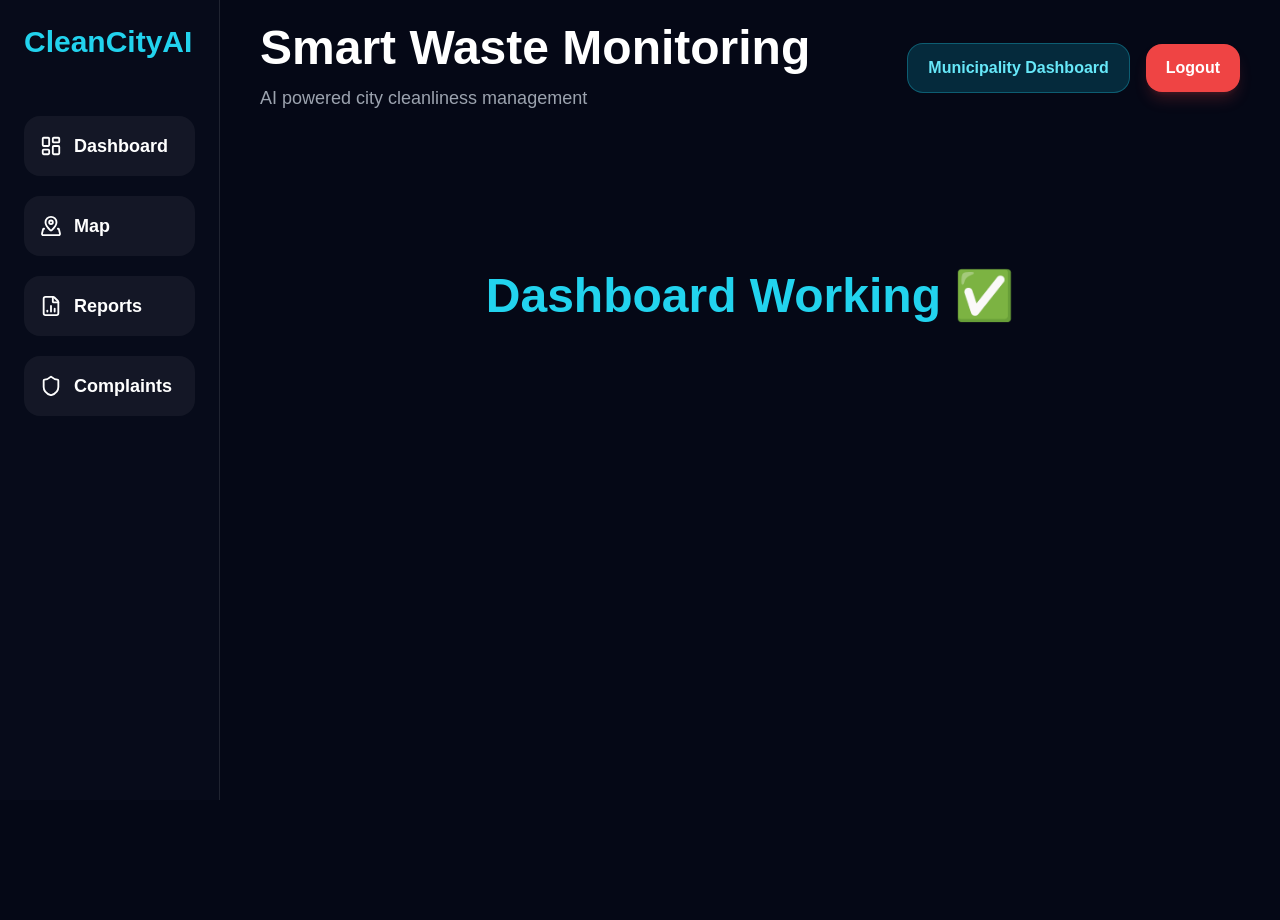
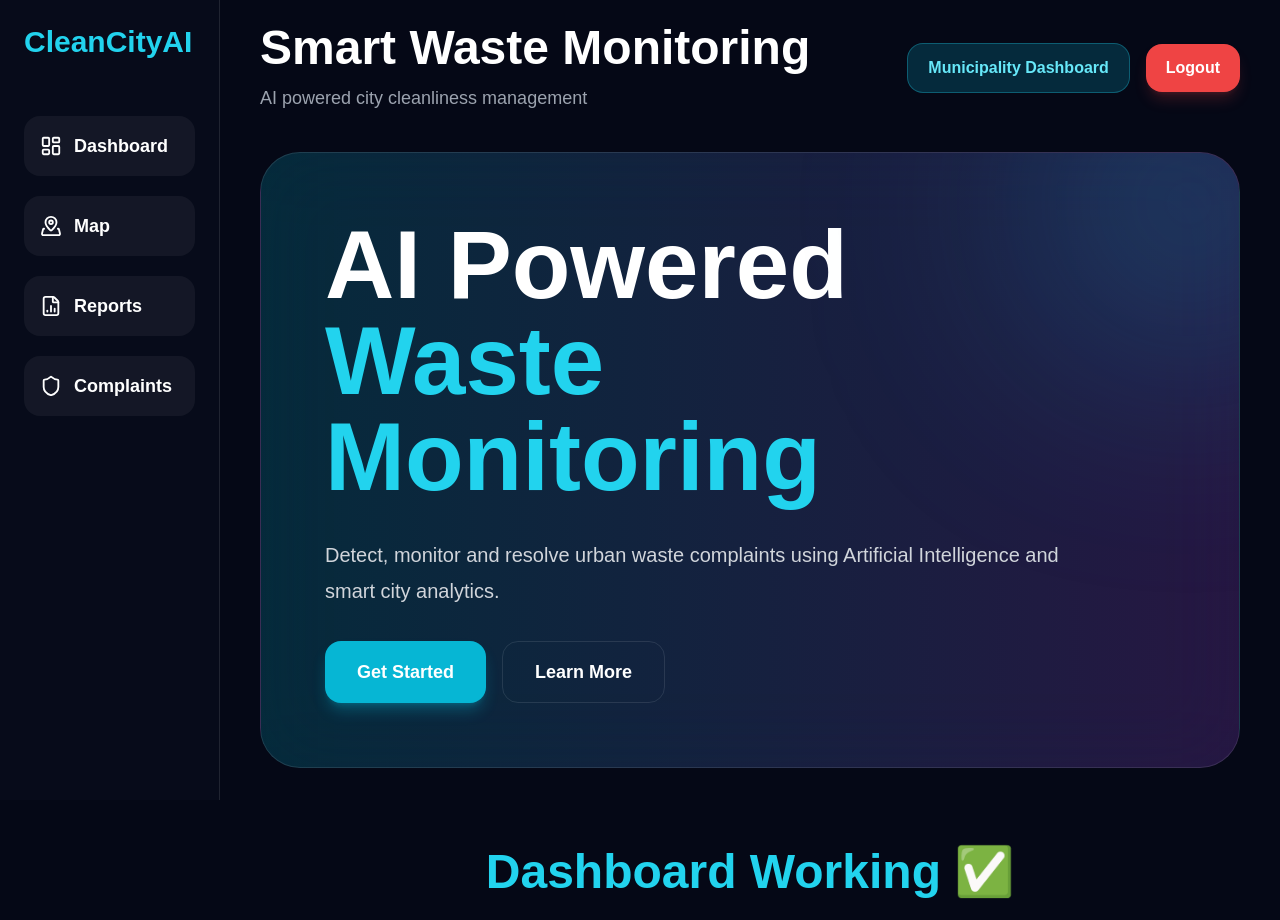
Before and after one commit to Bhavani-023/CleanCityAI, a React app in the folder frontend/: page /dashboard in a window 1280 px wide. Before the commit the page ends 800 px from the top, so only its background shows below. Built offline with nearby package versions, Linux system fonts and the light colour scheme; sample sign-in values are in the browser's storage; the HTML template or start-up script is replaced by a standard one.

Commit message:
Restored hero section

```diff
--- a/frontend/src/pages/Dashboard.jsx
+++ b/frontend/src/pages/Dashboard.jsx
@@ -2,6 +2,7 @@
 
 import Sidebar from "../components/Sidebar";
 import Topbar from "../components/Topbar";
+import HeroSection from "../components/HeroSection";
 
 import toast from "react-hot-toast";
 
@@ -29,11 +30,15 @@
 
         <Topbar />
 
+        {/* HERO */}
+
+        <HeroSection />
+
         {/* CENTER */}
 
-        <div className="flex items-center justify-center mt-40">
+        <div className="flex items-center justify-center mt-20">
 
-          <h1 className="text-5xl font-bold text-cyan-400">
+          <h1 className="text-4xl md:text-5xl font-bold text-cyan-400 text-center">
 
             Dashboard Working ✅
 
```
